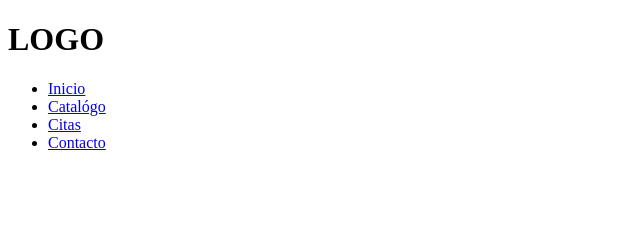
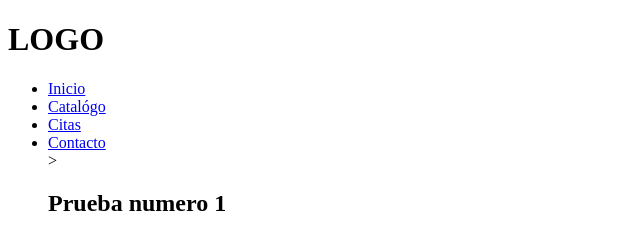
Before and after one commit to GarbageBoy8/tlapaleria-stanley, a plain HTML site: page index.html in a window 1280 px wide. Shown: the whole page, without its empty margins (0-640 px from the left). Drawn offline with Linux system fonts and the light colour scheme.

Commit message:
Prueba 1 commit

```diff
--- a/index.html
+++ b/index.html
@@ -17,6 +17,9 @@
          <li><a href="#">Citas</a></li>
          <li><a href="#">Contacto</a></li>
          <!-- este es un poco de comentario -->
+          ><h2>
+            Prueba numero 1
+          </h2>
         </ul>
       </div>
   </header>
```
